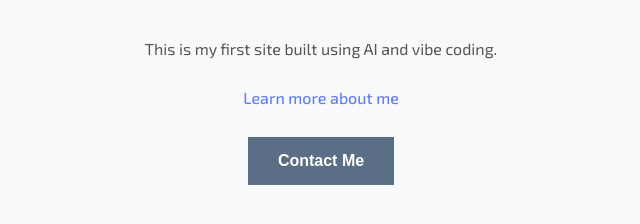
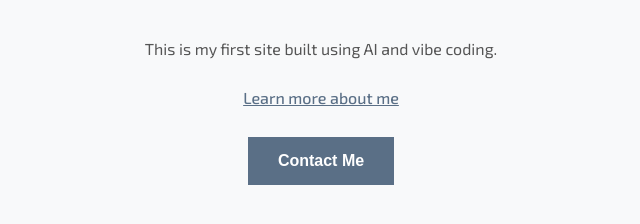
Before and after one commit to vkk-web-dev/my-first-vibe-site, a plain HTML site: page index.html in a window 1280 px wide. Shown: the part 338-562 px from the top of the page, without its empty margins (319-959 px from the left). Drawn offline with Linux system fonts and the light colour scheme.

Commit message:
Update link styling: blue-gray default with green-teal hover/visited, underlined text

```diff
--- a/styles.css
+++ b/styles.css
@@ -29,24 +29,21 @@ p {
 }
 
 a {
-    color: #667eea;
-    text-decoration: none;
+    color: #5a6f86;
+    text-decoration: underline;
     font-weight: 500;
     margin: 10px 0;
     transition: color 0.3s ease;
 }
 
 a:hover {
-    color: #764ba2;
-}
-
-a:active {
-    color: #5a6f86;
+    color: #1f6d5c;
     text-decoration: underline;
 }
 
-a:active:hover {
+a:visited {
     color: #1f6d5c;
+    text-decoration: underline;
 }
 
 button {
```
